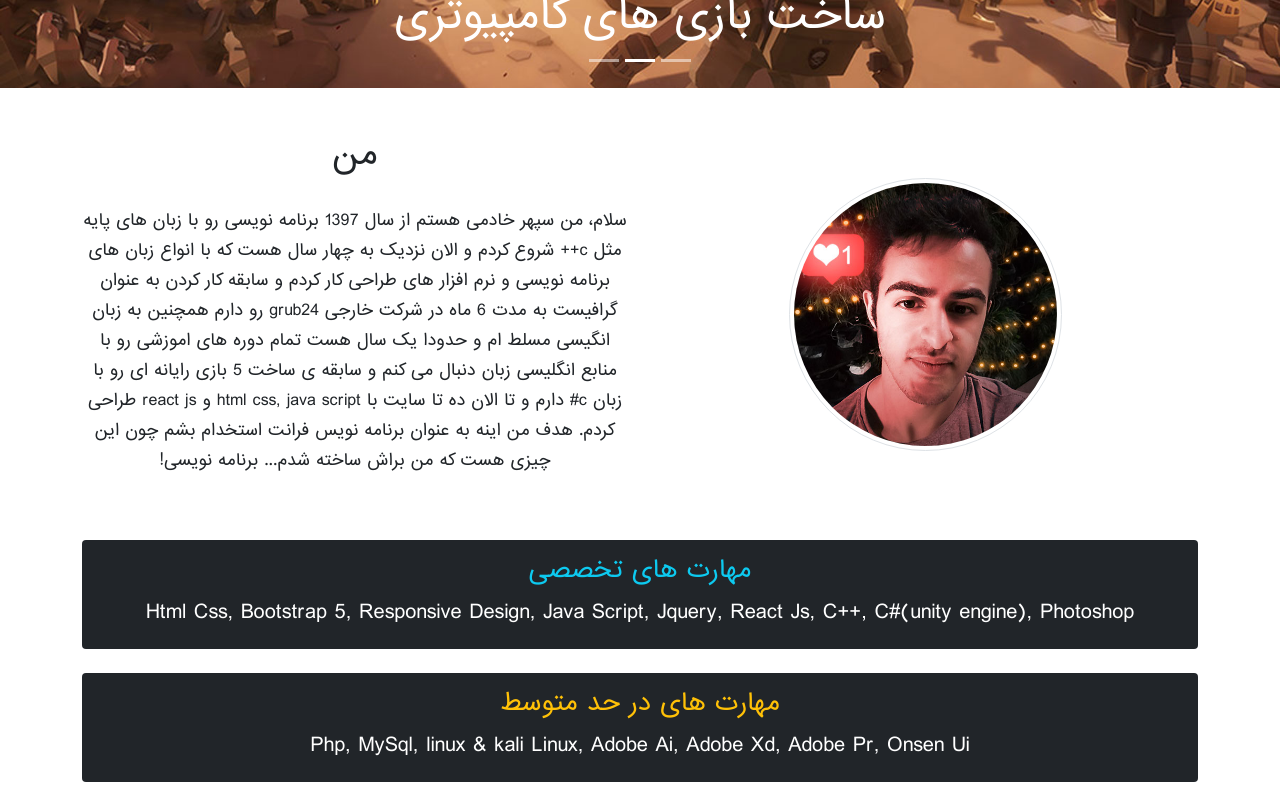
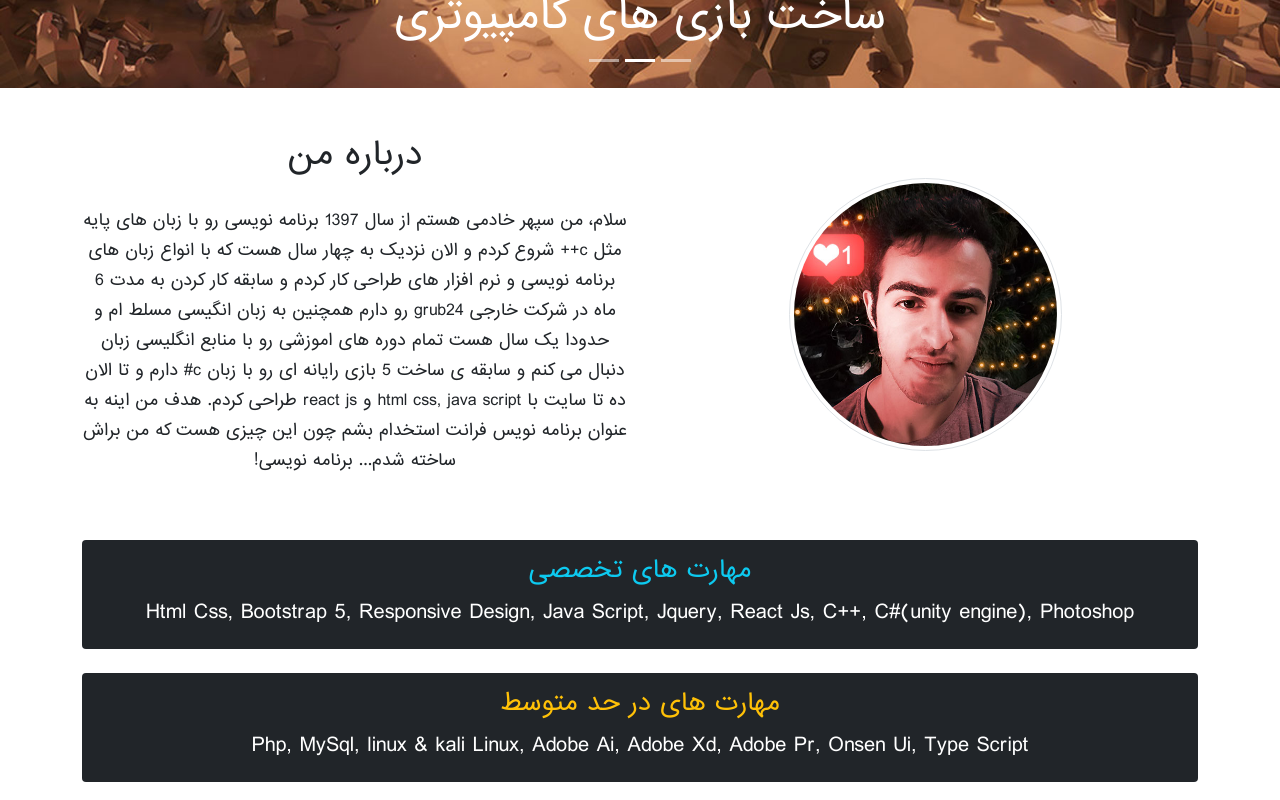
Before and after one commit to sepehrgoodman1/MyPortfolio, a React (Create React App) app: page / in a window 1280 px wide. Shown: the part 600-1400 px from the top of the page. Built offline with nearby package versions, Linux system fonts and the light colour scheme.

Commit message:
first commit

```diff
--- a/src/Components/AboutMe.js
+++ b/src/Components/AboutMe.js
@@ -1,8 +1,5 @@
 import React from 'react'
 import myPic from '../images/Sepehr.jpg'
-
-
-
 
 function AboutMe() {
     return (
@@ -13,7 +10,7 @@ function AboutMe() {
                 </div>
                 <div className='col-12 col-md-6 d-flex justify-content-end align-items-center'>
                     <div className='text-center'>
-                        <h2> من</h2>
+                        <h2>درباره من</h2>
                         <p className='myInfo pt-4'>سلام،
                              من سپهر خادمی هستم
                              از سال 1397 برنامه نویسی
@@ -21,7 +18,7 @@ function AboutMe() {
                                هست که با انواع زبان های برنامه نویسی
                                و نرم افزار
                                های طراحی کار کردم و سابقه
-                                کار کردن به عنوان گرافیست به مدت 6 ماه در شرکت خارجی grub24 رو دارم
+                                کار کردن به مدت 6 ماه در شرکت خارجی grub24 رو دارم
                                   همچنین به زبان انگیسی مسلط ام و
                                 حدودا یک سال هست تمام دوره
                                  های اموزشی رو با منابع
--- a/src/Components/Skills.js
+++ b/src/Components/Skills.js
@@ -16,7 +16,7 @@ function Skills() {
                     <p className='text-warning'>مهارت های در حد متوسط</p>
                 </div>
                 <div className='h5'>
-                    Php, MySql, linux & kali Linux, Adobe Ai, Adobe Xd, Adobe Pr, Onsen Ui
+                    Php, MySql, linux & kali Linux, Adobe Ai, Adobe Xd, Adobe Pr, Onsen Ui, Type Script
                 </div>
             </div>
             <div className='Skills bg-dark rounded text-white p-3 text-center my-4'>
```
